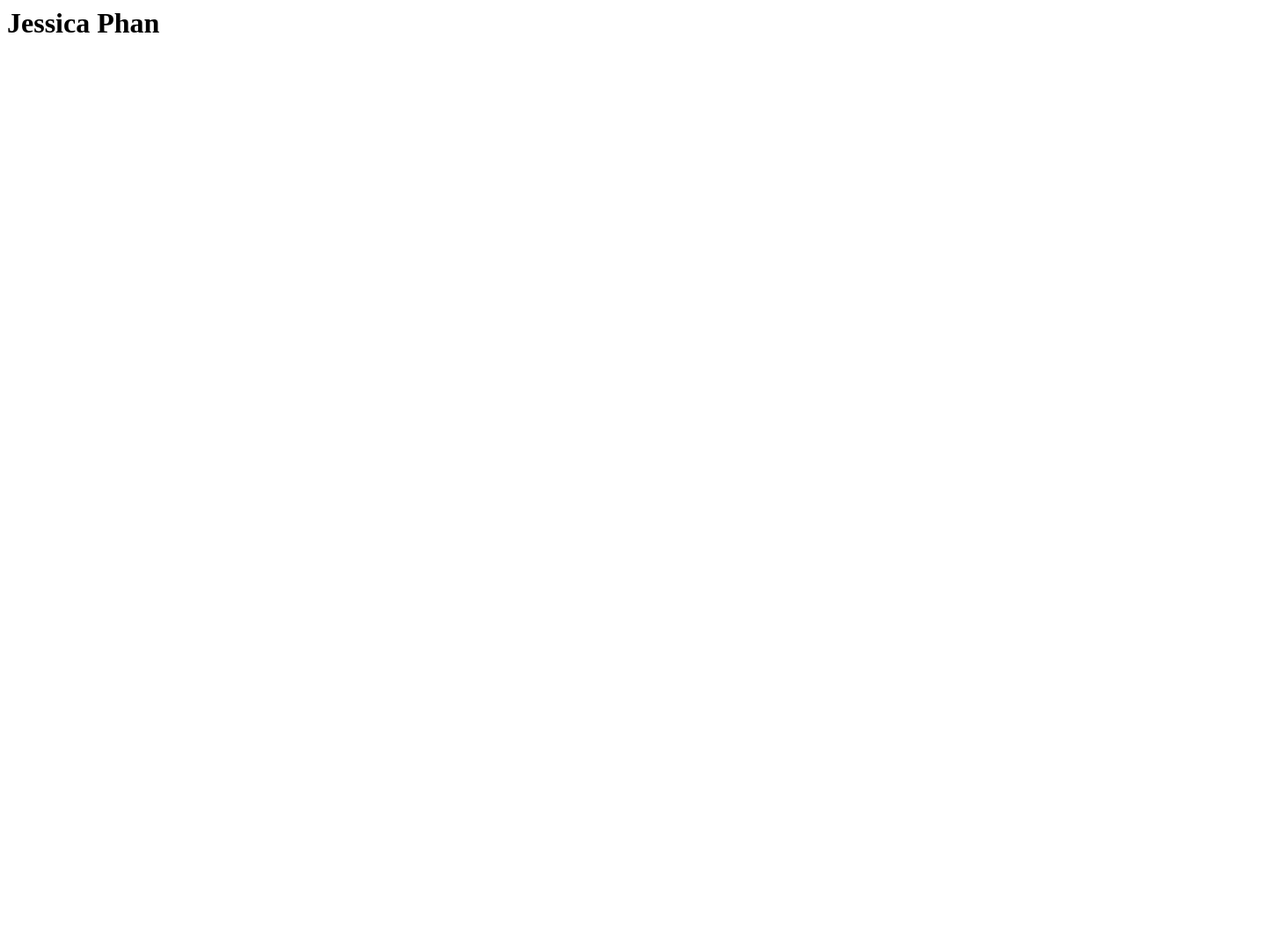
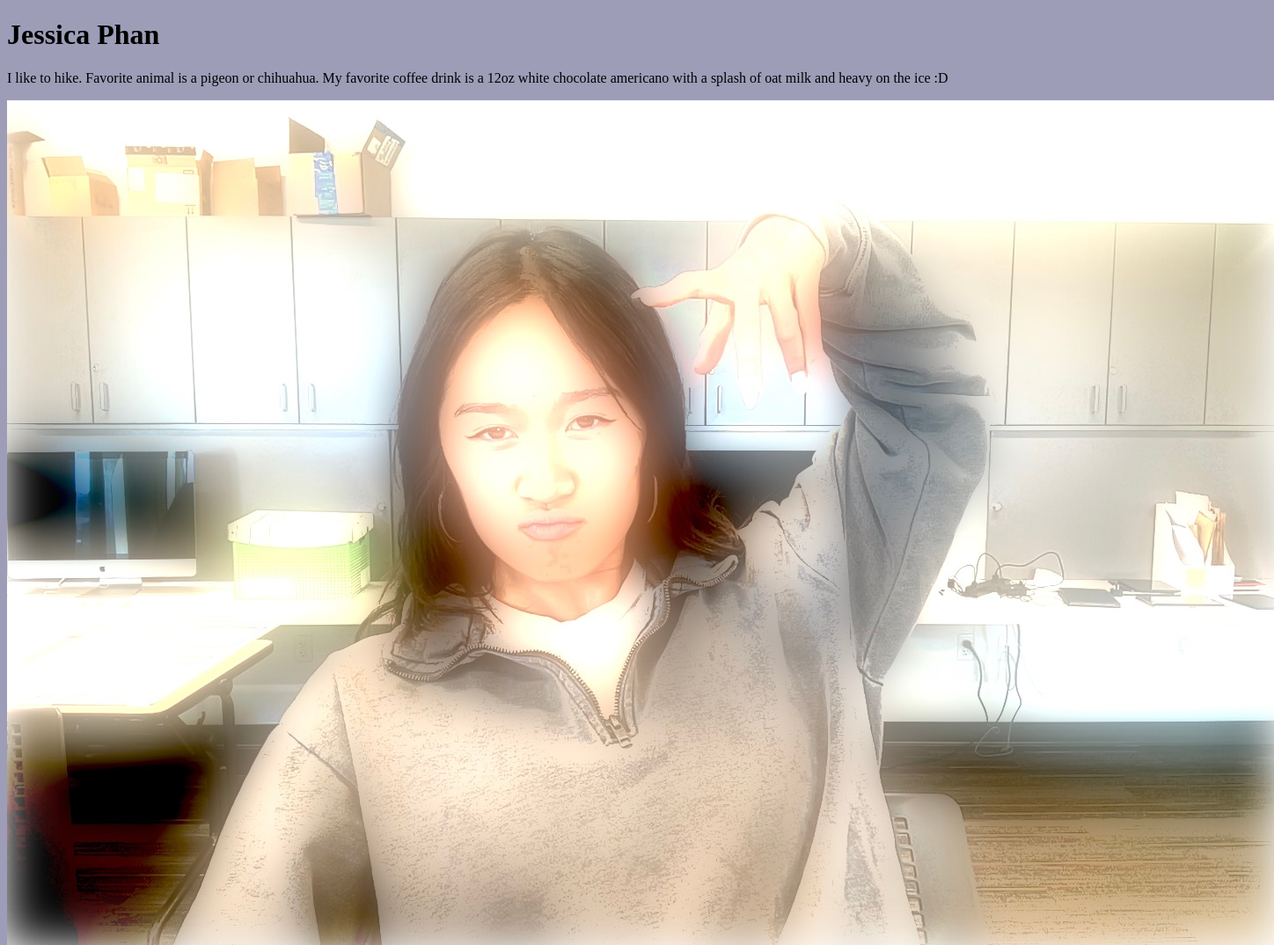
Before and after one commit to jessphan345/jessphan345.github.io, a plain HTML site: page index.html in a window 1280 px wide. Shown: the whole page at 88% size, 1448 px wide, since content can reach past the window. Before the commit the page ends 800 px from the top, so only its background shows below. Drawn offline with Linux system fonts and the light colour scheme.

Commit message:
Jessica was Here

```diff
--- a/index.html
+++ b/index.html
@@ -1,12 +1,19 @@
-<html>
+<!DOCTYPE html>
+<html lang="en">
+<head>
+    <meta charset="UTF-8">
+    <meta name="viewport" content="width=device-width, initial-scale=1.0">
+    <title>Document</title>
 
-<head>
+    <link rel="stylesheet" href="styles.css">
 </head>
+<body>
 
-<body>
-  <h1>
-  Jessica Phan
-  </h1>
+    <h1>Jessica Phan</h1>
+
+    <p>I like to hike. Favorite animal is a pigeon or chihuahua. My favorite coffee drink is a 12oz white chocolate americano with a splash of oat milk and heavy on the ice :D </p>
+
+    <img src="me.jpg" alt="Jessica Phan">
+
 </body>
-
 </html>
--- /dev/null
+++ b/styles.css
@@ -0,0 +1,3 @@
+body {
+    background: #9e9db8;
+}
```
Also changed, not shown: me.jpg (renamed from Photo on 9-21-23 at 10.14 AM.jpg).
